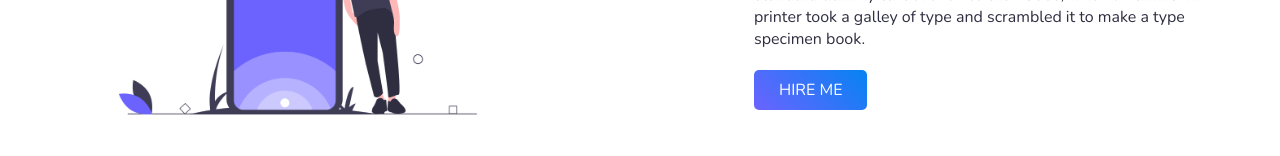
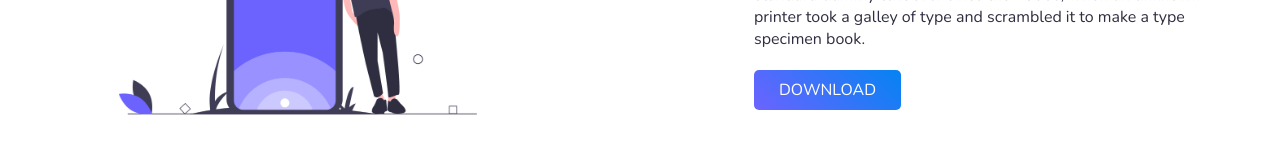
Before and after one commit to ramimcodes/html-css-portfolio, a plain HTML site: page index.html in a window 1280 px wide. Shown: the part 779-935 px from the top of the page. Drawn offline with nearby package versions, Linux system fonts and the light colour scheme.

Commit message:
some change

```diff
--- a/index.html
+++ b/index.html
@@ -47,7 +47,7 @@
         <div class="half-width">
             <h2>ABOUT</h2>
             <P>Lorem Ipsum is simply dummy text of the printing and typesetting industry. Lorem Ipsum has been the industry's standard dummy text ever since the 1500s, when an unknown printer took a galley of type and scrambled it to make a type specimen book.</P>
-            <a  class="btn" href="#">HIRE ME</a>
+            <a  class="btn" href="#">DOWNLOAD</a>
         </div>
     </section>
 <!-- services section -->
```
